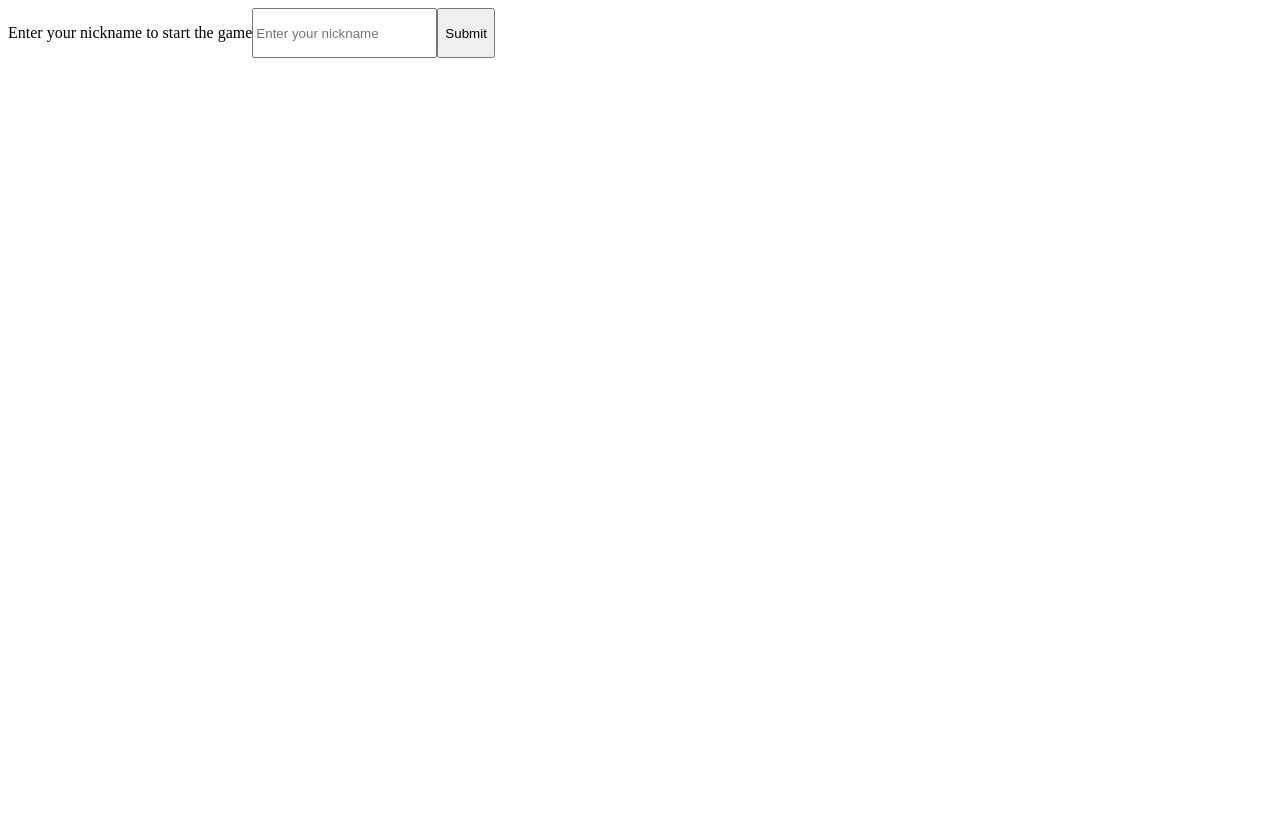
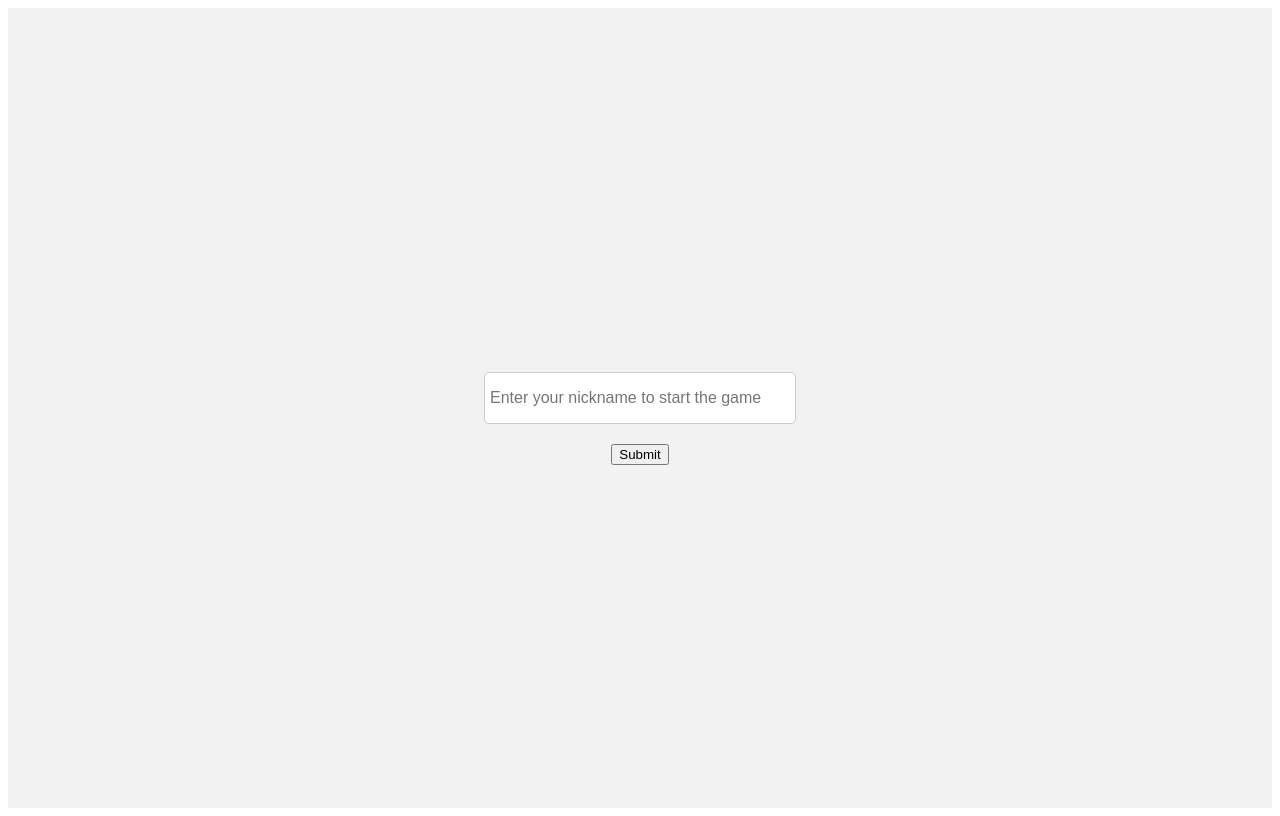
Before and after one commit to AhmedAlAli9402/bomberman-dom, a plain HTML site: page index.html in a window 1280 px wide. Both pictures are taken after a click on the button "Start Game". Drawn offline with Linux system fonts and the light colour scheme.

Commit message:
feat: Improve nickname input in landing page popup

```diff
--- a/app.js
+++ b/app.js
@@ -34,7 +34,7 @@ function showLandingPage() {
 function showNicknamePopup() {
     const nicknameInput = MyFramework.DOM.createElement({
         tag: 'input',
-        attrs: { id: 'nicknameInput', type: 'text', placeholder: 'Enter your nickname' }
+        attrs: { id: 'nicknameInput', type: 'text', placeholder: 'Enter your nickname to start the game' }
     });
 
     const submitButton = MyFramework.DOM.createElement({
@@ -47,14 +47,21 @@ function showNicknamePopup() {
         tag: 'div',
         attrs: { id: 'nicknamePopup', style: "display: flex;" },
         children: [
-            MyFramework.DOM.createElement({ tag: 'p', children: 'Enter your nickname to start the game' }),
             nicknameInput,
             submitButton
         ]
     });
 
     MyFramework.DOM.render(nicknamePopup, MyFramework.DOM.getById('app'));
+
+    // add event listener to nickname input if enter is pressed
+    MyFramework.DOM.getById('nicknameInput').addEventListener('keyup', function(event) {
+        if (event.key === 'Enter') {
+            submitNickname();
+        }
+    });
 }
+
 
 // Submit the nickname and navigate to the waiting area
 function submitNickname() {
--- a/style.css
+++ b/style.css
@@ -1,5 +1,5 @@
 /*  General styles */
-#landingPage , #usernamePopup, #waitingArea , #gameGrid{
+#landingPage , #nicknamePopup, #waitingArea , #gameGrid{
     display: none;
     position: flex;
     flex-direction: column;
@@ -9,6 +9,16 @@
     background-color: #f2f2f2;
     font-family: 'Roboto', sans-serif;
 
+}
+
+#nicknameInput{
+    width: 300px;
+    height: 40px;
+    border: 1px solid #ccc;
+    border-radius: 5px;
+    padding: 5px;
+    font-size: 16px;
+    margin: 20px;
 }
 
   /* Button styles */
```
